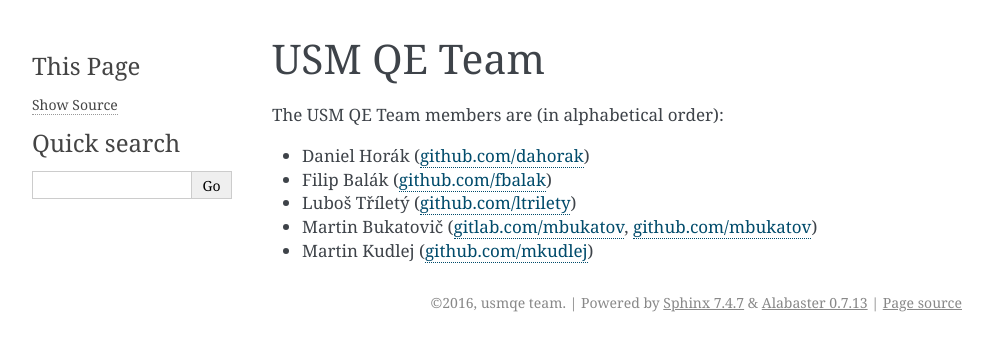
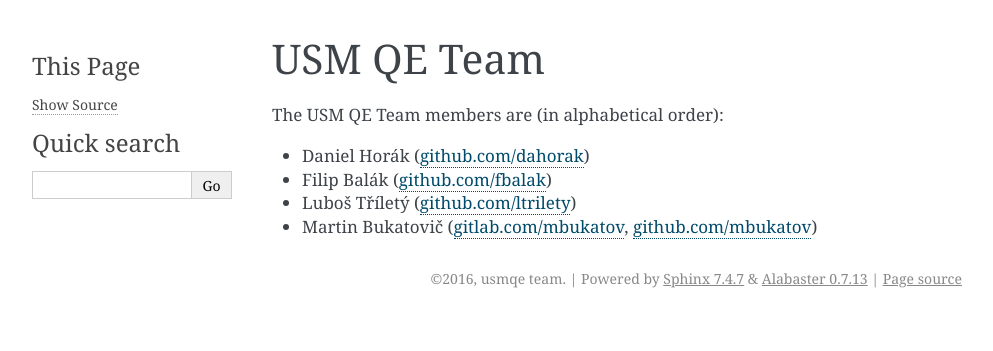
Before and after one commit to usmqe/usmqe-tests, a Sphinx documentation site: the page built from docs/usmqe_team.rst, in a window 1280 px wide. Shown: the top 351 px of the page, without its empty margins (148-1141 px from the left). Built offline with Sphinx 7.4.7, drawn with Linux system fonts in a browser that asks for light colours.

Commit message:
remove mkudlej from team list

```diff
--- a/docs/usmqe_team.rst
+++ b/docs/usmqe_team.rst
@@ -10,12 +10,10 @@ The USM QE Team members are (in alphabetical order):
 * Filip Balák (`github.com/fbalak`_)
 * Luboš Tříletý (`github.com/ltrilety`_)
 * Martin Bukatovič (`gitlab.com/mbukatov`_, `github.com/mbukatov`_)
-* Martin Kudlej (`github.com/mkudlej`_)
 
 
 .. _`github.com/dahorak`: https://github.com/dahorak
 .. _`github.com/fbalak`: https://github.com/fbalak
 .. _`github.com/ltrilety`: https://github.com/ltrilety
 .. _`github.com/mbukatov`: https://github.com/mbukatov
-.. _`github.com/mkudlej`: https://github.com/mkudlej
 .. _`gitlab.com/mbukatov`: https://gitlab.com/mbukatov
```
